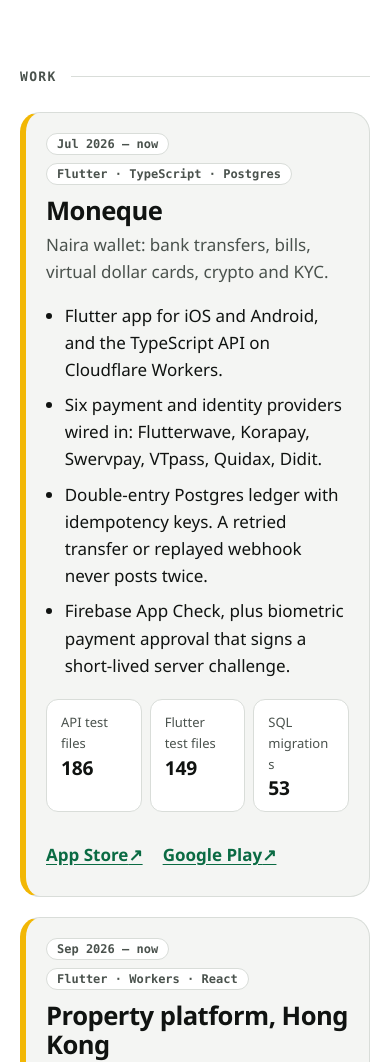
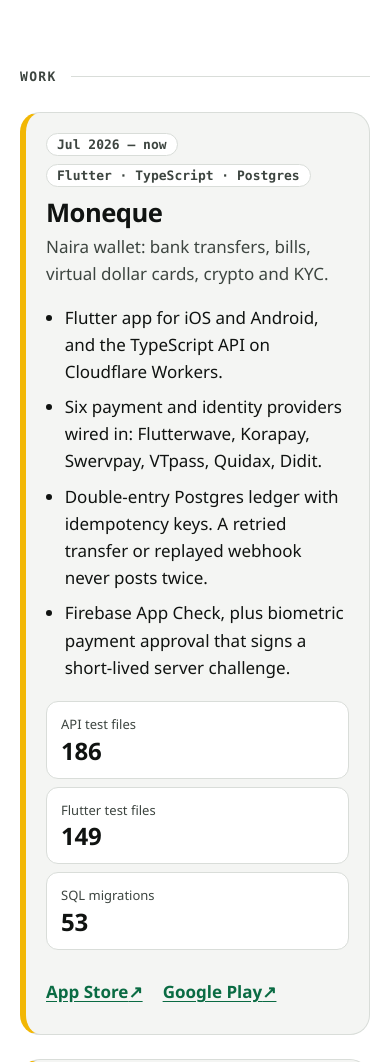
Before and after one commit to acarsondave/acarsondave.github.io, a plain HTML site: page index.html in a window 390 px wide. Shown: the part 424-1486 px from the top of the page. Drawn offline with Linux system fonts and the light colour scheme.

Commit message:
Polish spacing and contrast

```diff
--- a/style.css
+++ b/style.css
@@ -1,12 +1,12 @@
 :root{
-  --bg:#fff;--surface:#f4f5f3;--ink:#101311;--muted:#4a524d;--line:#d9ddd9;
+  --bg:#fff;--surface:#f4f5f3;--ink:#101311;--muted:#3d4540;--line:#d9ddd9;
   --accent:#0a6b43;--on-accent:#fff;--mark:#F2B705;
   --font:"Avenir Next","Segoe UI","Helvetica Neue",system-ui,sans-serif;
   --mono:ui-monospace,"SF Mono","Cascadia Mono",Menlo,monospace;
   color-scheme:light dark;
 }
 @media (prefers-color-scheme:dark){
-  :root{--bg:#0c0f0d;--surface:#151a17;--ink:#eef2ee;--muted:#a3ada6;--line:#27302a;--accent:#4fd69a;--on-accent:#06130c}
+  :root{--bg:#0c0f0d;--surface:#151a17;--ink:#eef2ee;--muted:#b4beb7;--line:#27302a;--accent:#4fd69a;--on-accent:#06130c}
 }
 *{box-sizing:border-box}
 html{scroll-behavior:smooth;scroll-padding-top:72px}
@@ -36,14 +36,14 @@ h1{margin:0;font-size:clamp(3rem,10vw,6.5rem);line-height:.98;letter-spacing:-.0
 section{padding:clamp(32px,6vw,64px) 0}
 h2{margin:0 0 28px;font:700 .8125rem var(--mono);letter-spacing:.1em;text-transform:uppercase;color:var(--muted);display:flex;align-items:center;gap:14px}
 h2::after{content:"";flex:1;height:1px;background:var(--line)}
-.case{padding:clamp(20px,4vw,36px);margin-bottom:20px;background:var(--surface);border:1px solid var(--line);border-radius:20px;border-left:6px solid var(--mark)}
+.case{padding:clamp(20px,4vw,36px);margin-bottom:24px;background:var(--surface);border:1px solid var(--line);border-radius:20px;border-left:6px solid var(--mark)}
 .meta{display:flex;flex-wrap:wrap;gap:8px;margin-bottom:12px}
-.tag{font:600 .75rem var(--mono);color:var(--muted);border:1px solid var(--line);border-radius:999px;padding:3px 10px;background:var(--bg)}
+.tag{font:600 .8125rem var(--mono);color:var(--muted);border:1px solid var(--line);border-radius:999px;padding:3px 10px;background:var(--bg)}
 h3{margin:0 0 6px;font-size:clamp(1.6rem,4vw,2.2rem);line-height:1.1;letter-spacing:-.02em}
-.what{margin:0 0 16px;max-width:60ch;color:var(--muted)}
-.facts{margin:0 0 20px;padding-left:1.1em;max-width:64ch}
+.what{margin:0 0 16px;max-width:none;color:var(--muted)}
+.facts{margin:0 0 20px;padding-left:1.1em;max-width:none}
 .facts li{margin-bottom:8px}
-.nums{display:grid;grid-template-columns:repeat(3,minmax(0,1fr));gap:12px;margin:0 0 20px}
+.nums{display:grid;grid-template-columns:repeat(auto-fit,minmax(150px,1fr));gap:12px;margin:0 0 20px}
 .nums div{padding:12px 14px;background:var(--bg);border:1px solid var(--line);border-radius:12px;min-width:0}
 .nums dt{font-size:.8125rem;color:var(--muted);overflow-wrap:anywhere}
 .nums dd{margin:2px 0 0;font:700 1.5rem/1.2 var(--font);letter-spacing:-.01em}
@@ -51,7 +51,7 @@ h3{margin:0 0 6px;font-size:clamp(1.6rem,4vw,2.2rem);line-height:1.1;letter-spac
 .links a{display:inline-flex;align-items:center;min-height:44px;font-weight:700;color:var(--accent)}
 .links a::after{content:" ↗"}
 .note{margin:0;font:600 .8125rem var(--mono);color:var(--muted)}
-.also{padding:8px 4px}
+.also{padding:24px 0 0}
 .also h3{font-size:1.25rem;margin-bottom:12px}
 .also ul{margin:0;padding:0;list-style:none;display:grid;gap:14px}
 .also li{max-width:70ch;color:var(--muted)}
@@ -69,9 +69,8 @@ h3{margin:0 0 6px;font-size:clamp(1.6rem,4vw,2.2rem);line-height:1.1;letter-spac
 footer{padding:28px 0 48px;color:var(--muted);font-size:.9rem;border-top:1px solid var(--line)}
 footer p{margin:0}
 @media (max-width:600px){
-  .nums{grid-template-columns:1fr 1fr 1fr;gap:8px}
-  .nums dd{font-size:1.2rem}
+  .nums{gap:8px}
   .stack div{grid-template-columns:1fr;gap:4px}
-  .top nav a{padding:0 9px}
+  .top nav a{padding:0 10px}
   .btn{flex:1 1 auto;justify-content:center}
 }
```
